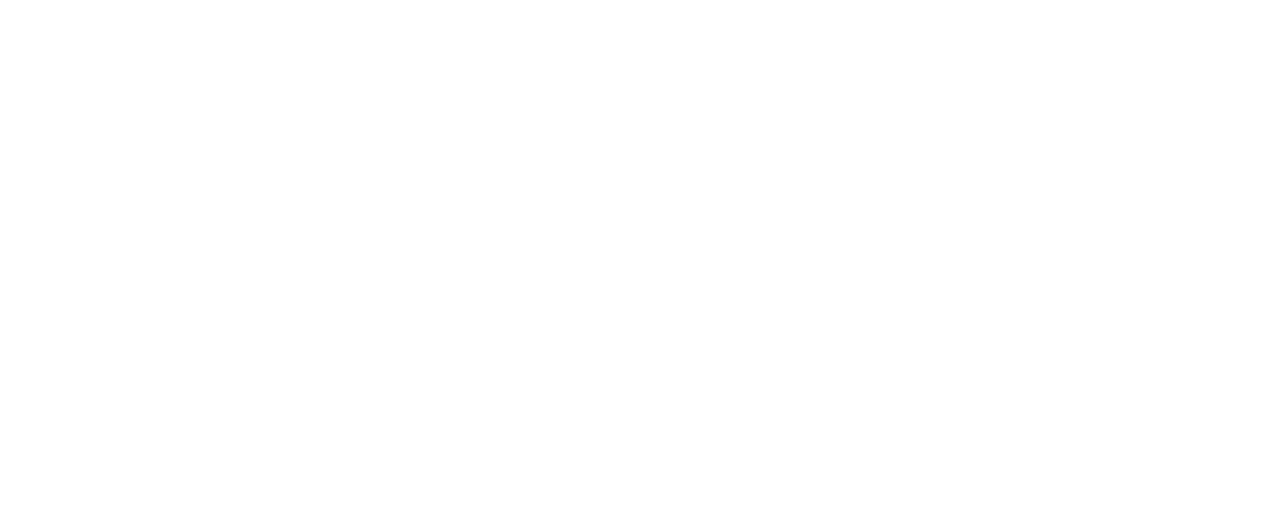
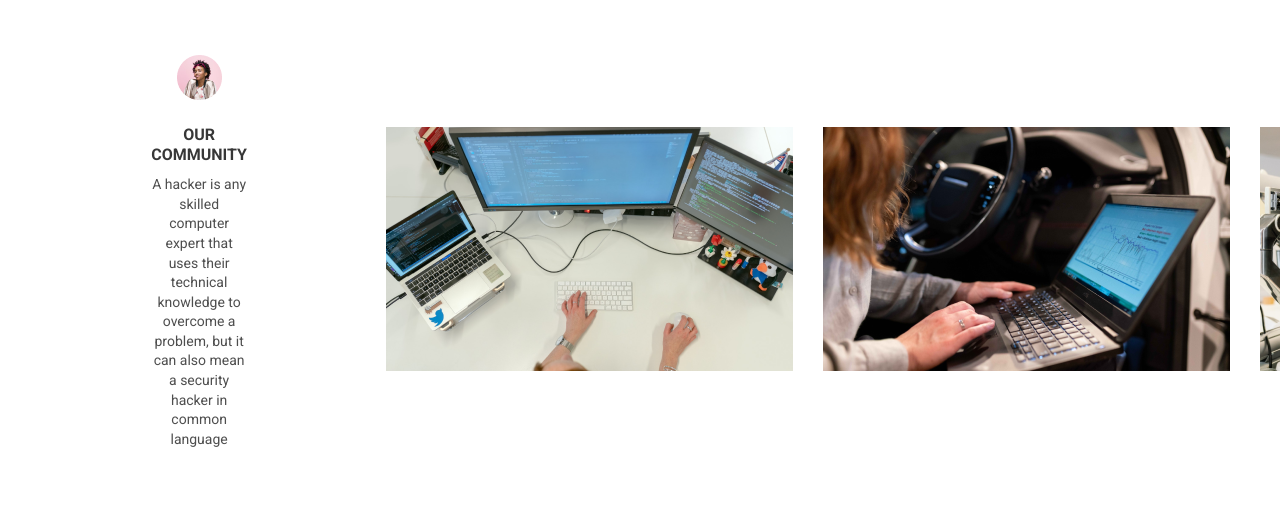
Before and after one commit to Sterka1402/WebDev, a plain HTML site: page index.html in a window 1280 px wide. Drawn offline with Linux system fonts and the light colour scheme.

Commit message:
add text, userpic and slider-items

```diff
--- a/index.html
+++ b/index.html
@@ -11,5 +11,13 @@
   <div class="container">
 
   </div>
+  <div class="community">
+    <div class="text-community">
+      <p><img src="userpic.png" title="userpic"></p>
+      <h3>OUR COMMUNITY</h3>
+      <p>A hacker is any skilled computer expert that uses their technical knowledge to overcome a problem, but it can also mean a security hacker in common language</p>
+    </div>
+    <p><img src="slider-items.png" title="slider"></p>
+  </div>
 </body>
 </html>
--- a/style.css
+++ b/style.css
@@ -12,3 +12,28 @@ body {
   width: 1062px;
   margin: 0 auto;
 }
+.community {
+  height: 504px;
+  display: flex;
+  justify-content: flex-end;
+  align-items: center;
+}
+
+.text-community {
+  width: 298px;
+  text-align: center;
+  margin: 0 139px 0 298px;
+}
+
+h3{
+  font-size: 16px;
+  line-height: 20px;
+  color: #373737;
+  margin: 20px 0 10px 0;
+}
+
+p{
+  font-size: 14px;
+  line-height: 140%;
+  color: #4E4E4E;
+}
```
Also changed, not shown: slider-items.png (added), userpic.png (added).
